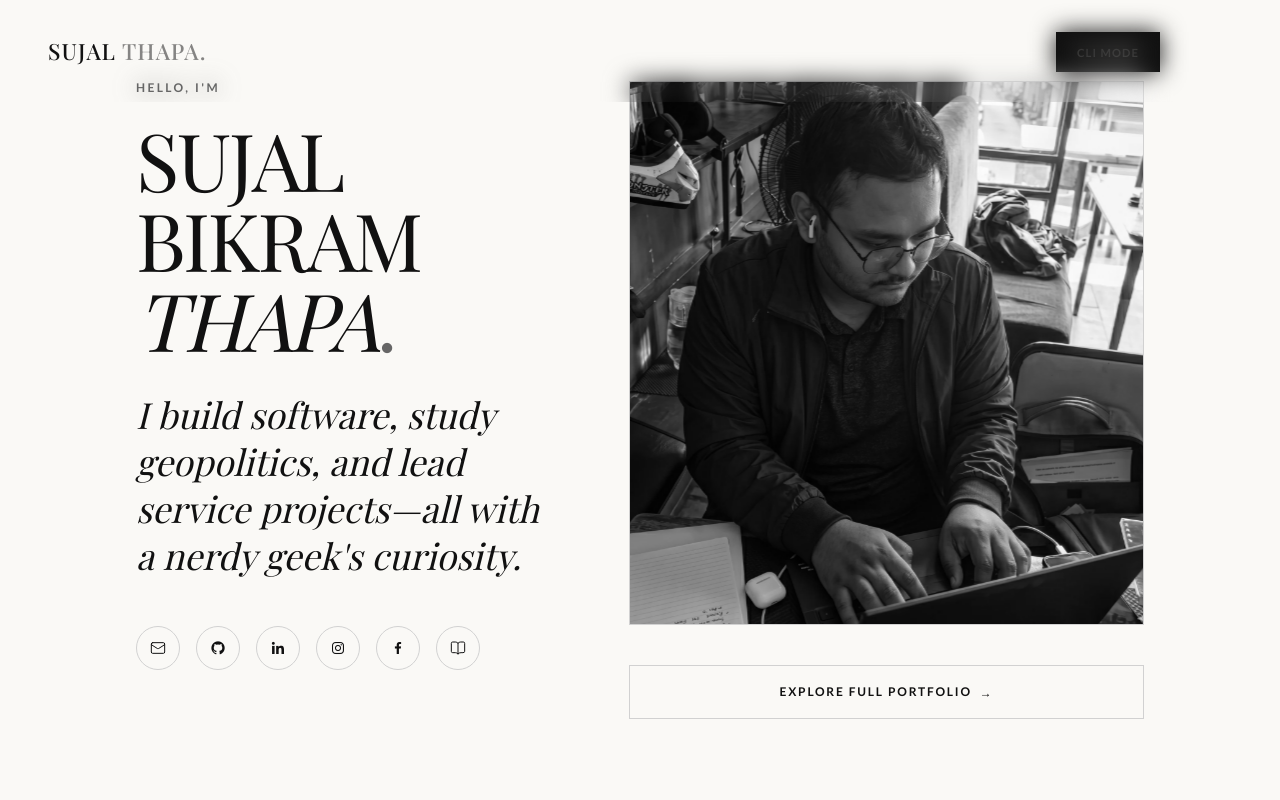
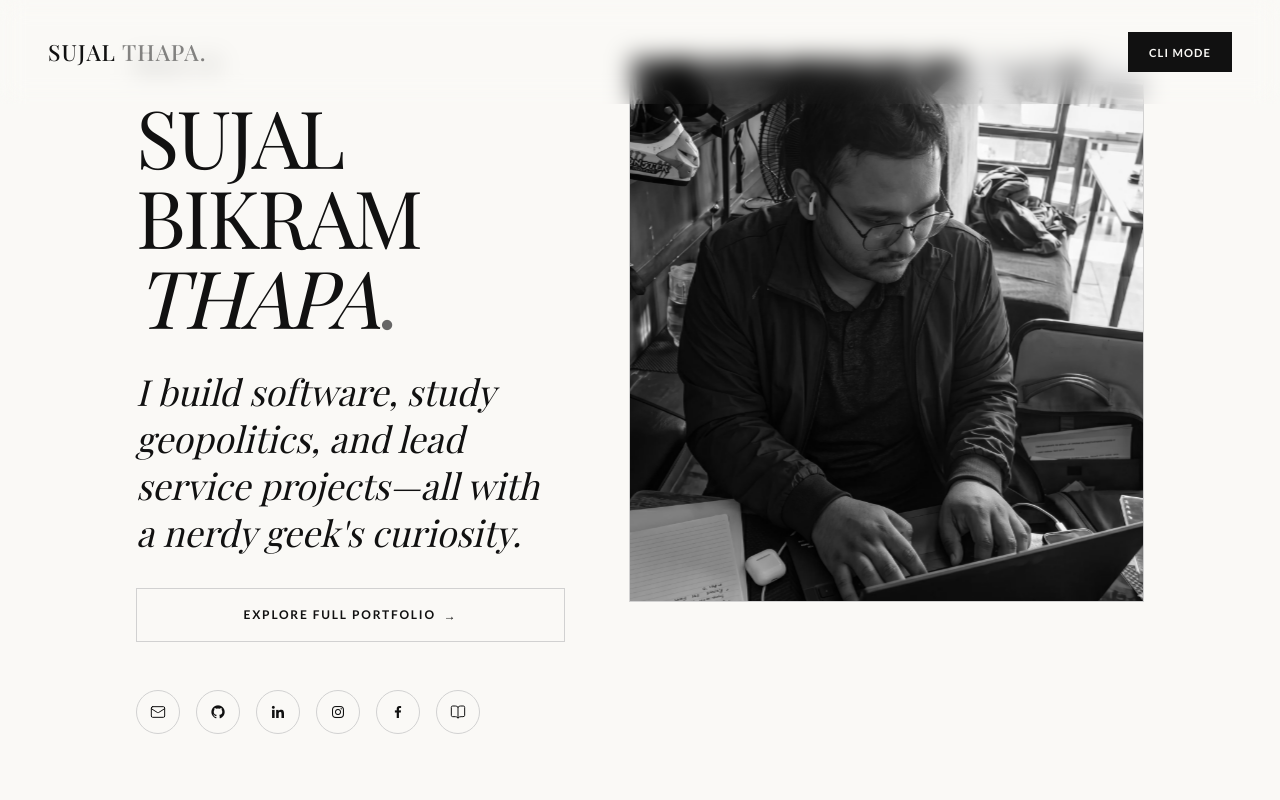
Before and after one commit to sujalbthapa/PortfolioWebsite, a React (Vite) app: page / in a window 1280 px wide. Shown: the top 800 px of the page. Built offline with nearby package versions, Linux system fonts and the light colour scheme; a web font is replaced by a local one.

Commit message:
Final May 15

```diff
--- a/src/components/layout/Navbar.tsx
+++ b/src/components/layout/Navbar.tsx
@@ -73,15 +73,6 @@ const Navbar: React.FC<NavbarProps> = ({ activeSection, onScroll }) => {
         </div>
 
         <div className="nav-actions">
-          <a
-            href="https://cli.sujalbthapa.com.np"
-            target="_blank"
-            rel="noopener noreferrer"
-            className="cli-btn"
-          >
-            CLI Mode
-          </a>
-
           {/* Burger Button */}
           <button
             className="burger-btn"
@@ -90,6 +81,15 @@ const Navbar: React.FC<NavbarProps> = ({ activeSection, onScroll }) => {
           >
             {isMenuOpen ? <X size={24} strokeWidth={1.5} /> : <Menu size={24} strokeWidth={1.5} />}
           </button>
+
+          <a
+            href="https://cli.sujalbthapa.com.np"
+            target="_blank"
+            rel="noopener noreferrer"
+            className="cli-btn"
+          >
+            CLI MODE
+          </a>
         </div>
       </nav>
 
@@ -122,7 +122,7 @@ const Navbar: React.FC<NavbarProps> = ({ activeSection, onScroll }) => {
             style={{ marginTop: '1rem' }}
           >
             <span className="link-number">#</span>
-            <span className="link-label" style={{ color: 'var(--text-ink)', fontWeight: 700 }}>CLI Mode</span>
+            <span className="link-label" style={{ color: 'var(--text-ink)', fontWeight: 700 }}>CLI MODE</span>
           </a>
         </div>
         <div className="sidebar-footer">
--- a/src/components/sections/Hero.tsx
+++ b/src/components/sections/Hero.tsx
@@ -6,16 +6,6 @@ import heroImage from '../../assets/Sujal Photo/SujalPhoto_Working.webp';
 const Hero: React.FC = () => {
   return (
     <section id="home" className="hero-section">
-      <div className="hero-cli-container">
-        <a
-          href="https://cli.sujalbthapa.com.np"
-          target="_blank"
-          rel="noopener noreferrer"
-          className="cli-btn"
-        >
-          CLI Mode
-        </a>
-      </div>
       <div className="hero-split">
         <div className="hero-text-side">
           <div className="hero-text-content">
@@ -25,6 +15,12 @@ const Hero: React.FC = () => {
             <p className="lead-text hero-lead">
               I build software, study geopolitics, and lead service projects—all with a nerdy geek's curiosity.
             </p>
+
+            <div className="hero-cta-wrapper" style={{ marginTop: '2rem', marginBottom: '2.5rem' }}>
+              <Link to="/details" className="btn-primary hero-cta-btn">
+                Explore Full Portfolio <em>&rarr;</em>
+              </Link>
+            </div>
 
             <div className="hero-social-wrapper">
               <SocialBar />
@@ -43,11 +39,6 @@ const Hero: React.FC = () => {
                 fetchPriority="high"
               />
             </div>
-            <div className="hero-cta-wrapper">
-              <Link to="/details" className="btn-primary hero-cta-btn">
-                Explore Full Portfolio <em>&rarr;</em>
-              </Link>
-            </div>
           </div>
         </div>
       </div>
--- a/src/pages/Home.tsx
+++ b/src/pages/Home.tsx
@@ -8,10 +8,20 @@ const Home: React.FC = () => {
   useScrollReveal();
 
   return (
-    <div className="portfolio reveal">
+    <div className="portfolio">
       <header className="navbar home-header" style={{ position: 'absolute', background: 'transparent', border: 'none', width: '100%' }}>
         <div className="nav-brand">
           Sujal <span style={{ opacity: 0.5 }}>Thapa.</span>
+        </div>
+        <div className="nav-actions">
+          <a
+            href="https://cli.sujalbthapa.com.np"
+            target="_blank"
+            rel="noopener noreferrer"
+            className="cli-btn"
+          >
+            CLI MODE
+          </a>
         </div>
       </header>
 
--- a/src/styles/global.css
+++ b/src/styles/global.css
@@ -127,24 +127,20 @@ a:hover {
 @keyframes fadeInUp {
   from {
     opacity: 0;
-    transform: translateY(20px);
   }
   to {
     opacity: 1;
-    transform: translateY(0);
   }
 }
 
 .reveal {
   opacity: 0;
-  transform: translateY(30px);
   transition: all 0.8s cubic-bezier(0.4, 0, 0.2, 1);
   will-change: opacity, transform;
 }
 
 .reveal.active {
   opacity: 1;
-  transform: translateY(0);
 }
 
 /* Custom Scrollbar */
```
